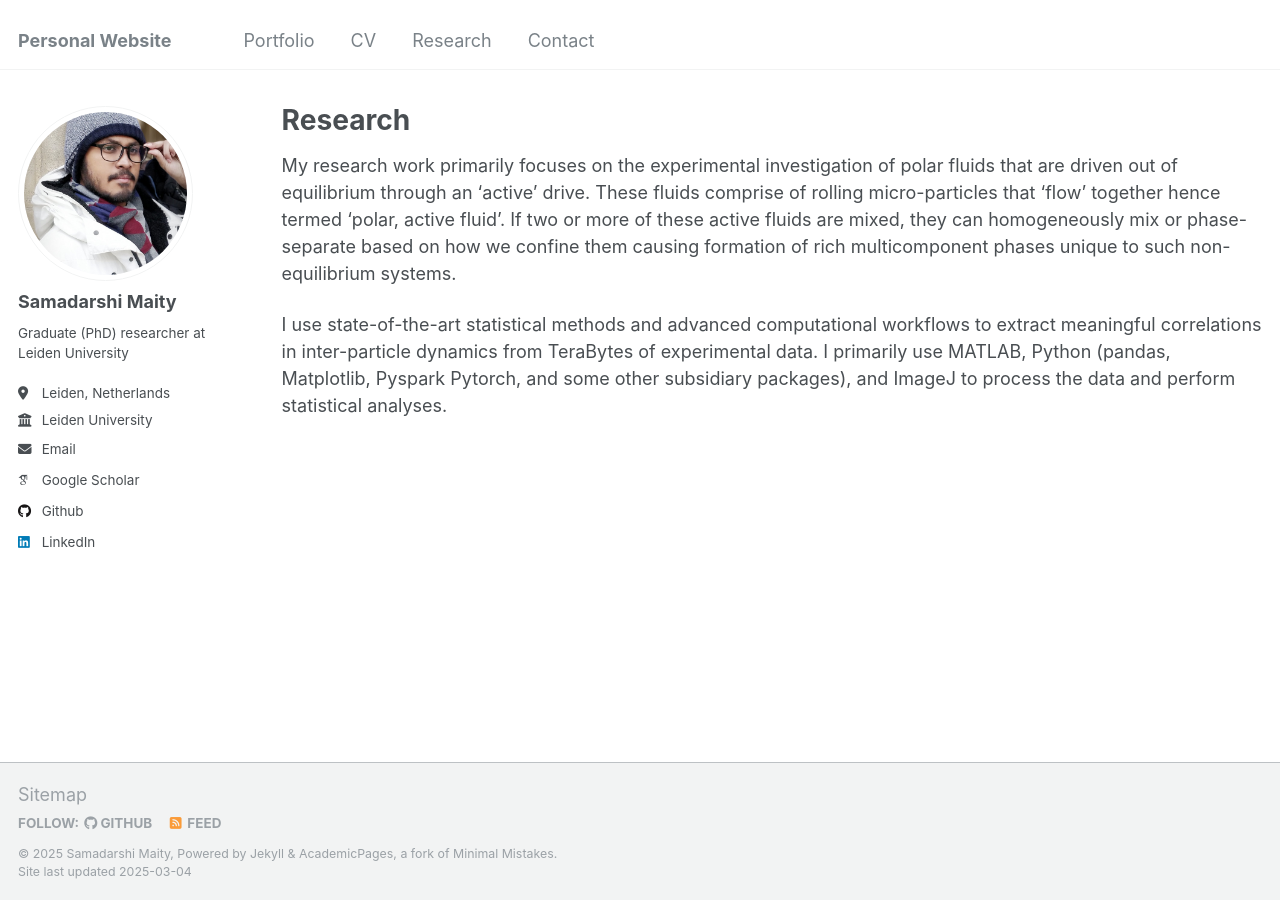
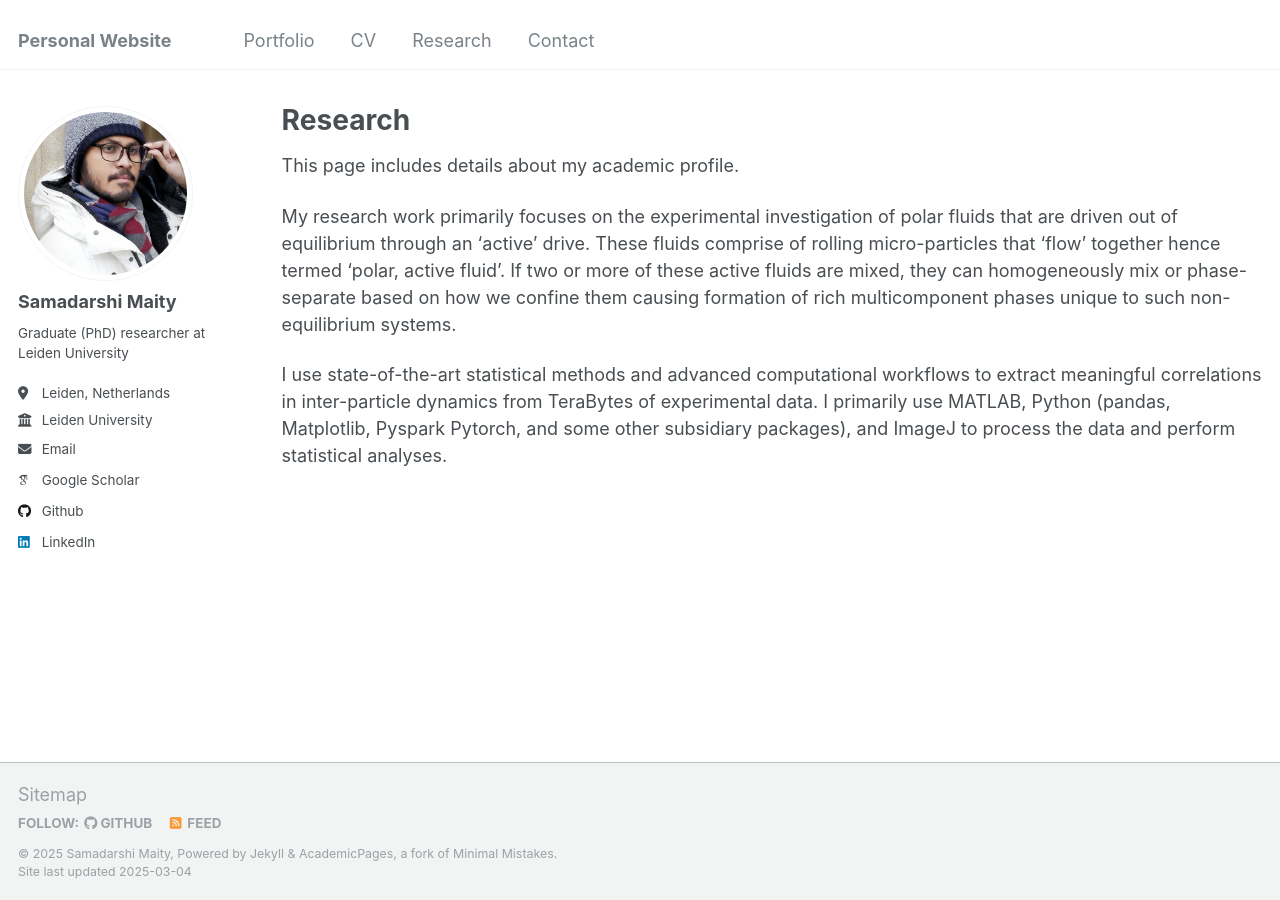
Before and after one commit to Samadarshi-Maity/Samadarshi-Maity.github.io, a Jekyll site: the page built from _pages/research.md, in a window 1280 px wide. Built offline with Jekyll 4.4.1, drawn with Linux system fonts in a browser that asks for light colours; some web fonts are replaced.

Commit message:
Update research.md

```diff
--- a/_pages/research.md
+++ b/_pages/research.md
@@ -8,6 +8,7 @@ author_profile: true
 
 {% include base_path %}
 
+This page includes details about my academic profile.
 
 My research work primarily focuses on the experimental investigation of  polar fluids that are driven out of equilibrium through an 'active' drive.  These fluids comprise of rolling micro-particles that 'flow' together hence termed 'polar, active fluid'. If two or more of these active fluids are mixed, they can homogeneously mix or phase-separate based on how we confine them causing formation of rich multicomponent phases unique to such non-equilibrium systems.
 
```
